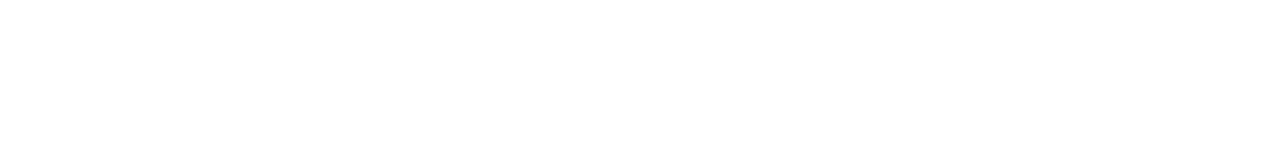
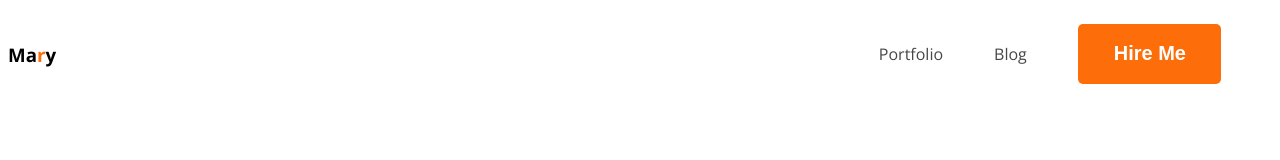
Before and after one commit to tareqiub/web-dev-portfolio, a plain HTML site: page index.html in a window 1280 px wide. Drawn offline with nearby package versions, Linux system fonts and the light colour scheme.

Commit message:
added nav

```diff
--- a/index.html
+++ b/index.html
@@ -1,12 +1,27 @@
 <!DOCTYPE html>
 <html lang="en">
+
 <head>
     <meta charset="UTF-8">
     <meta name="viewport" content="width=device-width, initial-scale=1.0">
     <title>Web Developer Portfolio</title>
+    <link rel="preconnect" href="https://fonts.googleapis.com">
+    <link rel="preconnect" href="https://fonts.gstatic.com" crossorigin>
+    <link href="https://fonts.googleapis.com/css2?family=Open+Sans:ital,wght@0,300..800;1,300..800&display=swap"
+        rel="stylesheet">
+    <link rel="stylesheet" href="styles/portfolio.css">
 </head>
+
 <body>
     <header>
+        <nav>
+            <h3>Ma<span class="text-primary">r</span>y</h3>
+            <ul>
+                <li><a href="">Portfolio</a></li>
+                <li><a href="">Blog</a></li>
+                <li><button class="btn-primary">Hire Me</button></a></li>
+            </ul>
+        </nav>
 
     </header>
     <main>
@@ -17,4 +32,5 @@
     </footer>
 
 </body>
+
 </html>
--- /dev/null
+++ b/styles/portfolio.css
@@ -0,0 +1,42 @@
+/* shared style */
+body {
+    font-family: "Open Sans", sans-serif;
+
+
+}
+.text-primary{
+    color: #FD6E0A;
+}
+.btn-primary{
+    border-radius: 5px;
+    background-color: #FD6E0A;
+    border:0;
+    color: white;
+    font-size: 20px;
+    font-weight: 700;
+    padding: 18px 35px 19px 36px;
+
+}
+/* nav related styles */
+nav {
+    display: flex;
+    justify-content: space-between;
+    align-items: center;
+}
+.nav-title{
+    color: #181818;
+    font-size: 45px;
+    font-weight: 800;
+}
+nav >ul{
+    display: flex;
+    align-items: center;
+}
+nav li{
+    list-style: none;
+    margin-right: 51px;
+}
+nav a{
+    text-decoration: none;
+    color: #474747;
+}
```
